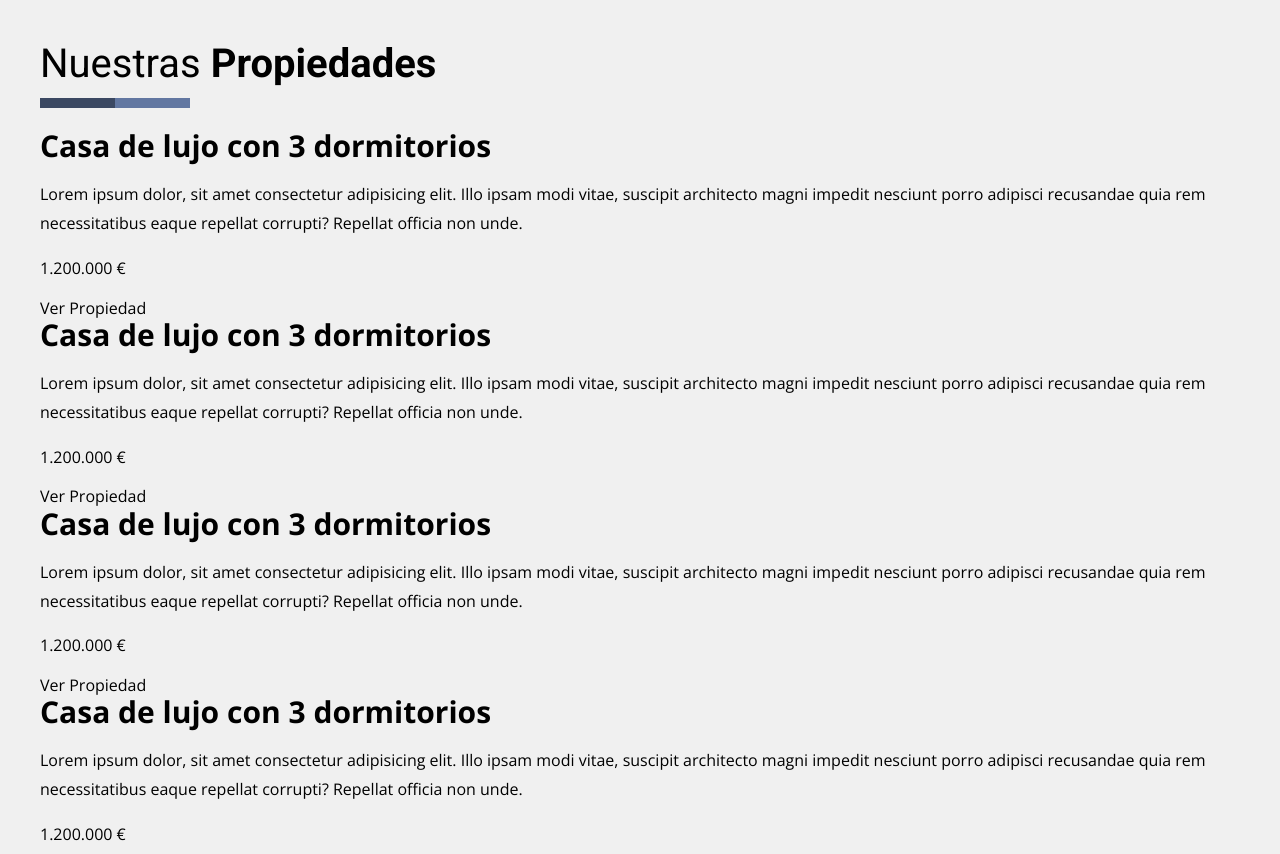
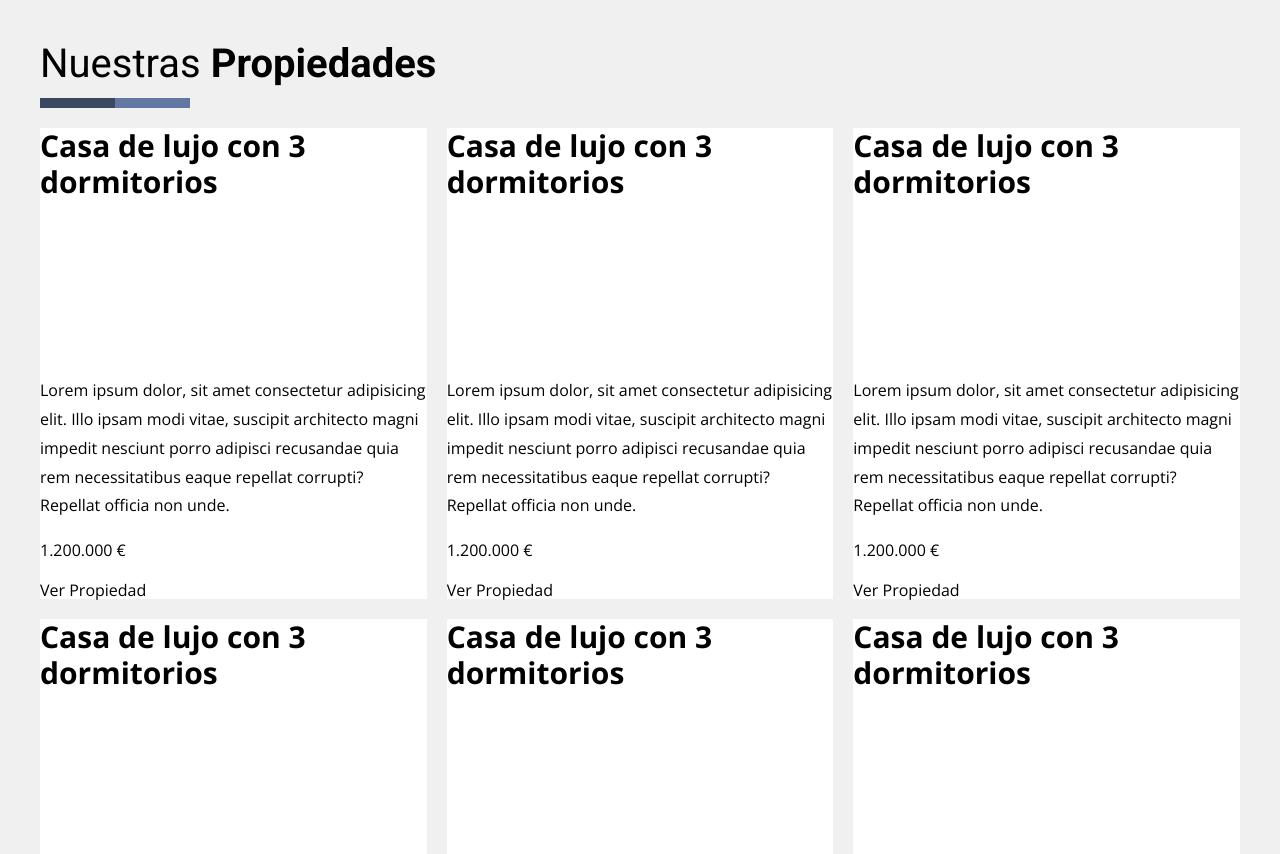
Before and after one commit to juanjopareja/real-estate-web, a website: page index.html in a window 1280 px wide. Shown: the part 680-1534 px from the top of the page. Drawn offline with nearby package versions, Linux system fonts and the light colour scheme.

Commit message:
Add properties section grid css

```diff
--- a/src/scss/ui/content/_properties.scss
+++ b/src/scss/ui/content/_properties.scss
@@ -11,4 +11,20 @@
     &__heading {
         @include mix.heading;
     }
+
+    &__grid {
+        @include mix.grid(1, 2rem);
+
+        @include mix.tablet {
+            @include mix.grid(3, 2rem);
+        }
+    }
 }
+
+.property {
+    background-color: var.$white;
+
+    &__image{
+        aspect-ratio: 10 / 6;
+    }
+}
```
Also changed, not shown: build/css/app.css, 1 other file.
